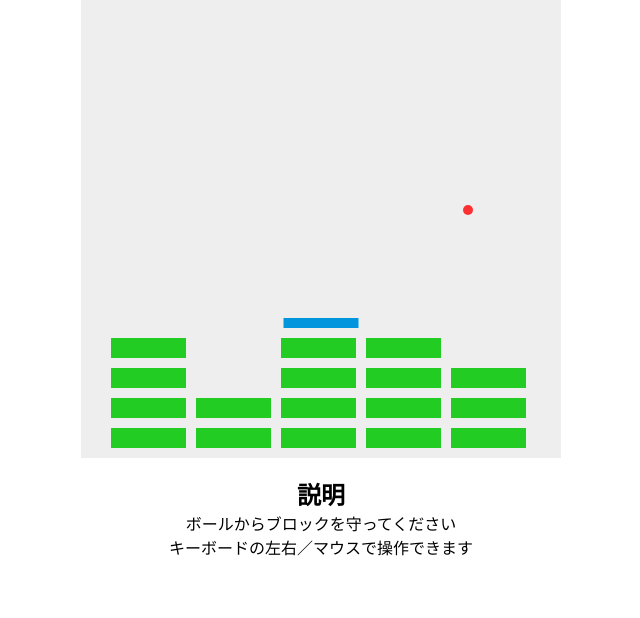
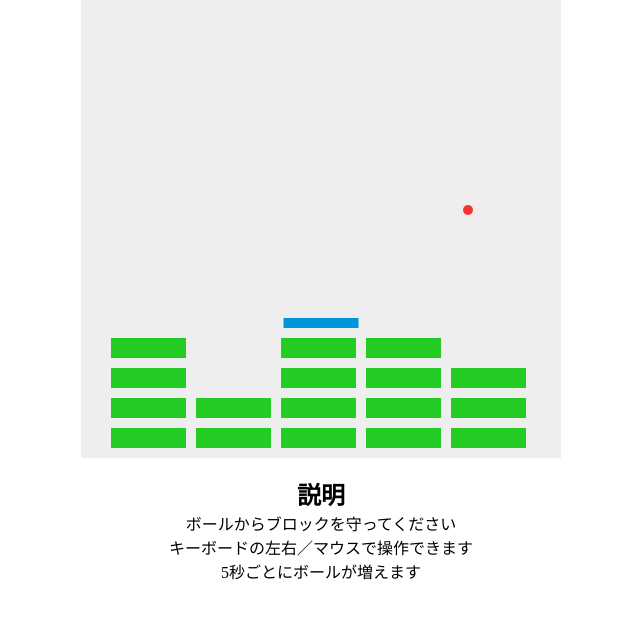
Before and after one commit to abeshi22/BlockGuardian, a plain HTML site: page index.html in a window 1280 px wide. Shown: the part 68-686 px from the top of the page, without its empty margins (319-959 px from the left). Drawn offline with Linux system fonts and the light colour scheme.

Commit message:
multi balls

```diff
--- a/index.html
+++ b/index.html
@@ -16,6 +16,7 @@
     <div style="text-align:center">
     <p>ボールからブロックを守ってください</p>
     <p>キーボードの左右／マウスで操作できます</p>
+    <p>5秒ごとにボールが増えます</p>
     </div>
 
 
```
